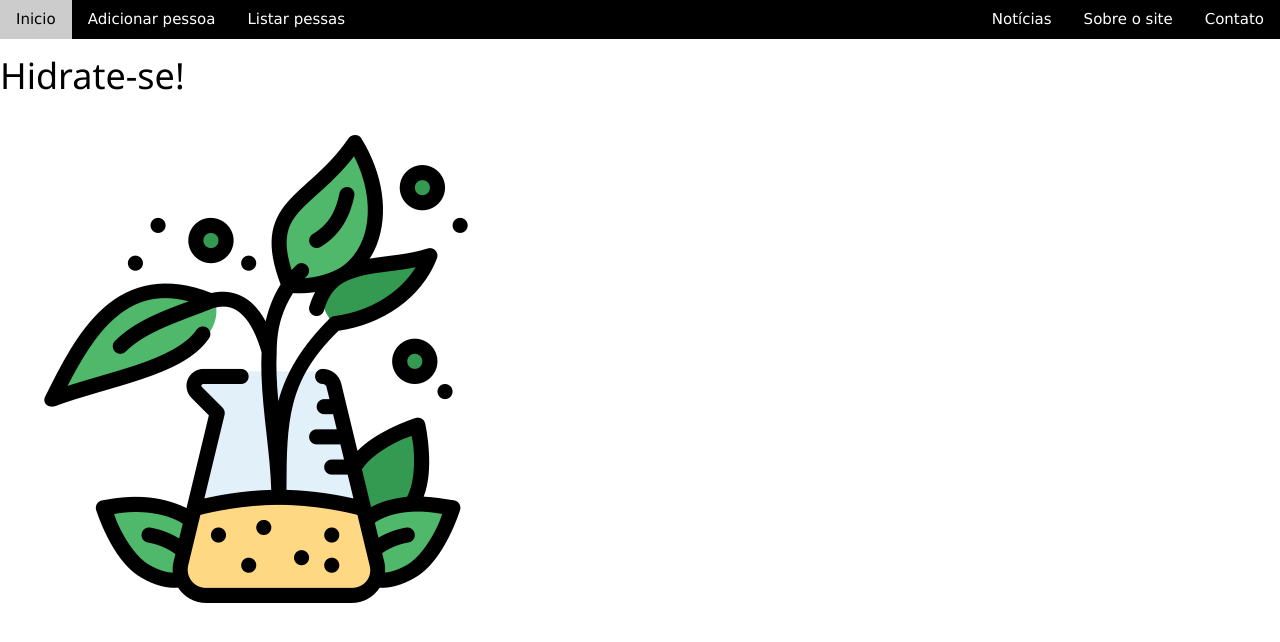
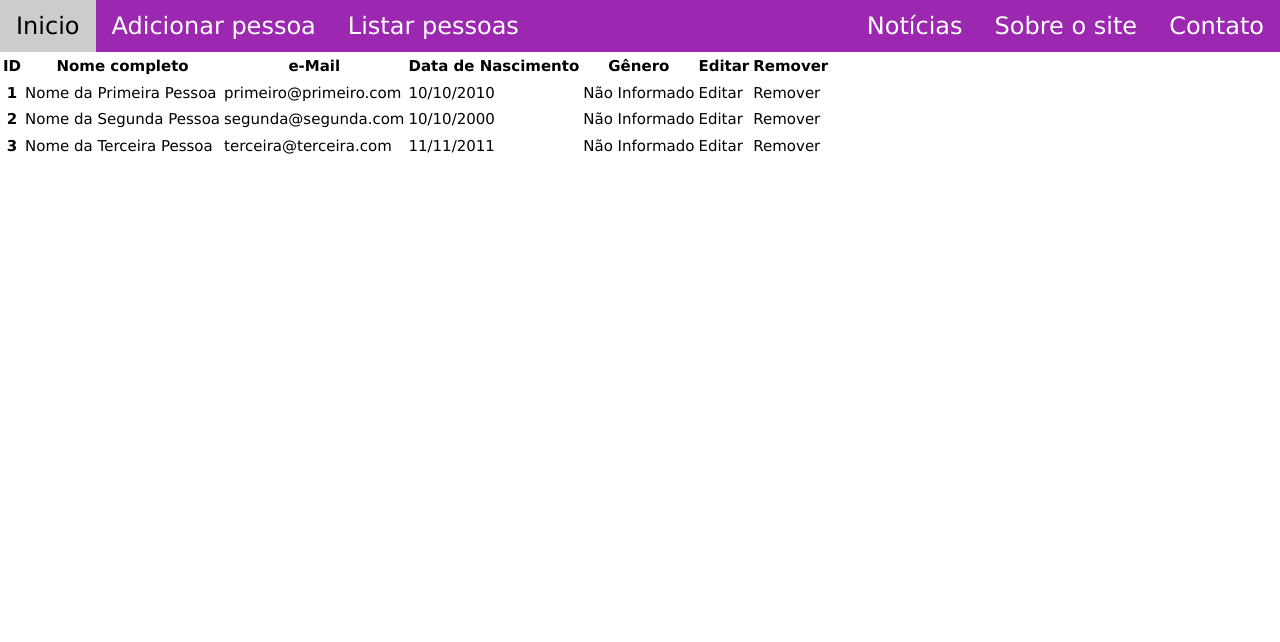
Before and after one commit to Samarasilva1304/pweb_2022.2_samaraSilva, a plain HTML site: page u1_exercicio2/listarPessoas.html in a window 1280 px wide. Drawn offline with nearby package versions, Linux system fonts and the light colour scheme.

Commit message:
Atualizando Exercício 2

```diff
--- a/u1_exercicio2/listarPessoas.html
+++ b/u1_exercicio2/listarPessoas.html
@@ -1,23 +1,73 @@
 <!DOCTYPE html>
-<html lang="en">
-<head>
-    <meta charset="UTF-8">
-    <meta http-equiv="X-UA-Compatible" content="IE=edge">
-    <meta name="viewport" content="width=device-width, initial-scale=1.0">
+<html lang="en" data-theme="light">
+  <head>
+    <meta charset="UTF-8" />
+    <meta http-equiv="X-UA-Compatible" content="IE=edge" />
+    <meta name="viewport" content="width=device-width, initial-scale=1.0" />
     <title>pWeb-by samaraSilva</title>
-    <link rel="stylesheet" href="https://www.w3schools.com/w3css/4/w3.css">
-    <link rel="shortcut icon" href="assets/favicon.ico" type="image/x-icon">
-</head>
-<body>
-    <div class="w3-bar w3-black">
-        <a href="#" class="w3-bar-item w3-button">Inicio</a>
-        <a href="#" class="w3-bar-item w3-button">Adicionar pessoa</a>
-        <a href="#" class="w3-bar-item w3-button">Listar pessas</a>
-        <a href="#" class="w3-bar-item w3-button w3-right">Contato</a>
-        <a href="#" class="w3-bar-item w3-button w3-right">Sobre o site</a>
-        <a href="#" class="w3-bar-item w3-button w3-right">Notícias</a>
+    <link rel="stylesheet" href="https://www.w3schools.com/w3css/4/w3.css" />
+    <link rel="shortcut icon" href="assets/favicon.ico" type="image/x-icon" />
+  </head>
+  <body>
+    <div class="w3-bar w3-purple w3-mobile w3-xlarge">
+      <a href="index.html" class="w3-bar-item w3-button">Inicio</a>
+      <a href="adicionarPessoa.html" class="w3-bar-item w3-button">
+        Adicionar pessoa
+      </a>
+      <a href="listarPessoas.html" class="w3-bar-item w3-button">
+        Listar pessoas
+      </a>
+      <a href="contato.html" class="w3-bar-item w3-button w3-right">
+        Contato
+      </a>
+      <a href="sobre.html" class="w3-bar-item w3-button w3-right">
+        Sobre o site
+      </a>
+      <a href="noticias.html" class="w3-bar-item w3-button w3-right">
+        Notícias
+      </a>
     </div>
-      <h1>Hidrate-se!</h1>
-      <img src="assets/agua.png" alt="agua">
-</body>
+    <table>
+      <thead>
+        <tr>
+          <th scope="col">ID</th>
+          <th scope="col">Nome completo</th>
+          <th scope="col">e-Mail</th>
+          <th scope="col">Data de Nascimento</th>
+          <th scope="col">Gênero</th>
+          <th scope="col">Editar</th>
+          <th scope="col">Remover</th>
+        </tr>
+      </thead>
+      <tbody>
+        <tr>
+          <th scope="row">1</th>
+          <td>Nome da Primeira Pessoa</td>
+          <td>primeiro@primeiro.com</td>
+          <td>10/10/2010</td>
+          <td>Não Informado</td>
+          <td><a href="u1_exercicio2/editar/1"></a>Editar</td>
+          <td><a href="u1_exercicio2/remove/1"></a>Remover</td>
+        </tr>
+        <tr>
+          <th scope="row">2</th>
+          <td>Nome da Segunda Pessoa</td>
+          <td>segunda@segunda.com</td>
+          <td>10/10/2000</td>
+          <td>Não Informado</td>
+          <td><a href="u1_exercicio2/editar/2"></a>Editar</td>
+          <td><a href="u1_exercicio2/remove/2"></a>Remover</td>
+        </tr>
+        <tr>
+          <th scope="row">3</th>
+          <td>Nome da Terceira Pessoa</td>
+          <td>terceira@terceira.com</td>
+          <td>11/11/2011</td>
+          <td>Não Informado</td>
+          <td><a href="u1_exercicio2/editar/3"></a>Editar</td>
+          <td><a href="u1_exercicio2/remove/3"></a>Remover</td>
+        </tr>
+      </tbody>
+    </table>
+  </body>
 </html>
```
Also changed, not shown: u1_exercicio1/index.html (+1 -1 lines), u1_exercicio2/adicionadaComSucesso.html (+19 -19 lines), u1_exercicio2/adicionarPessoa.html (+27 -12 lines), u1_exercicio2/contato.html (+34 -20 lines), u1_exercicio2/editarPessoa.html (+23 -10 lines), u1_exercicio2/index.html (+24 -14 lines), u1_exercicio2/noticias.html (+37 -20 lines), u1_exercicio2/sobre.html (+32 -19 lines).
